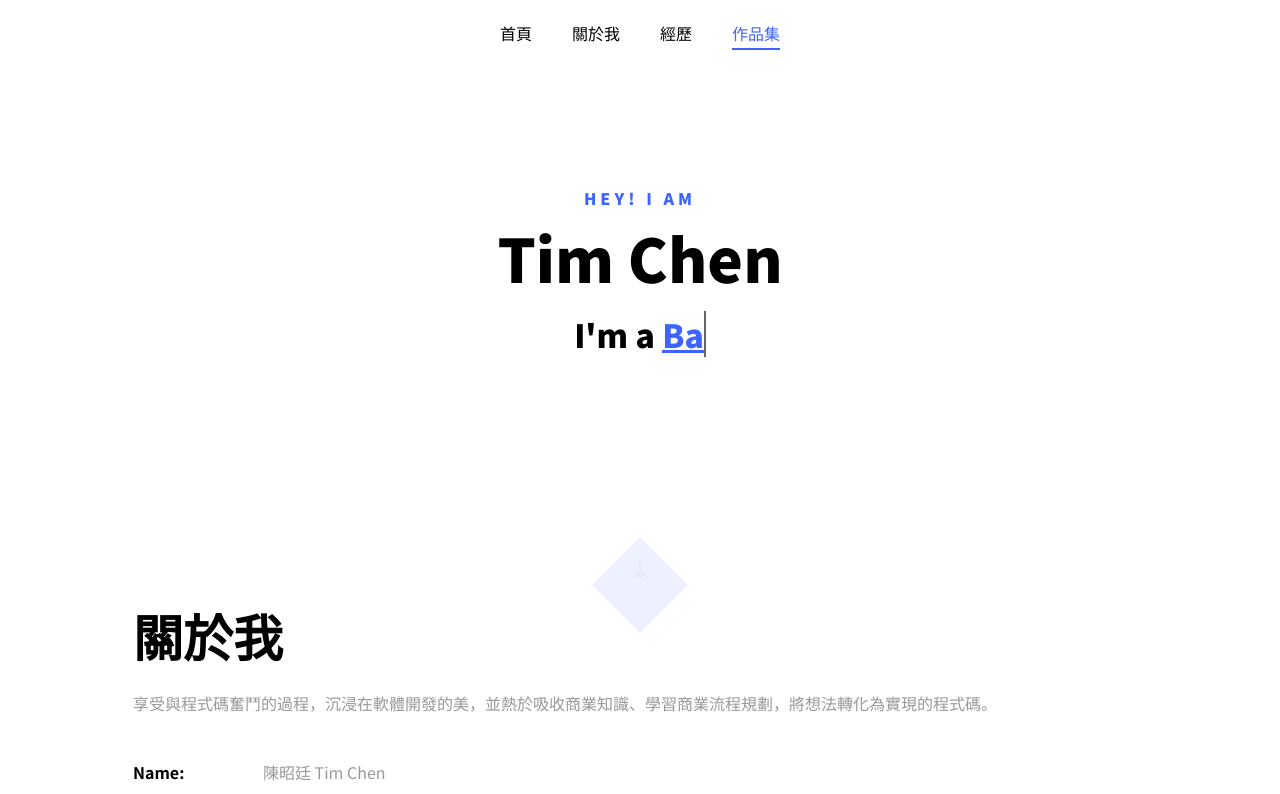
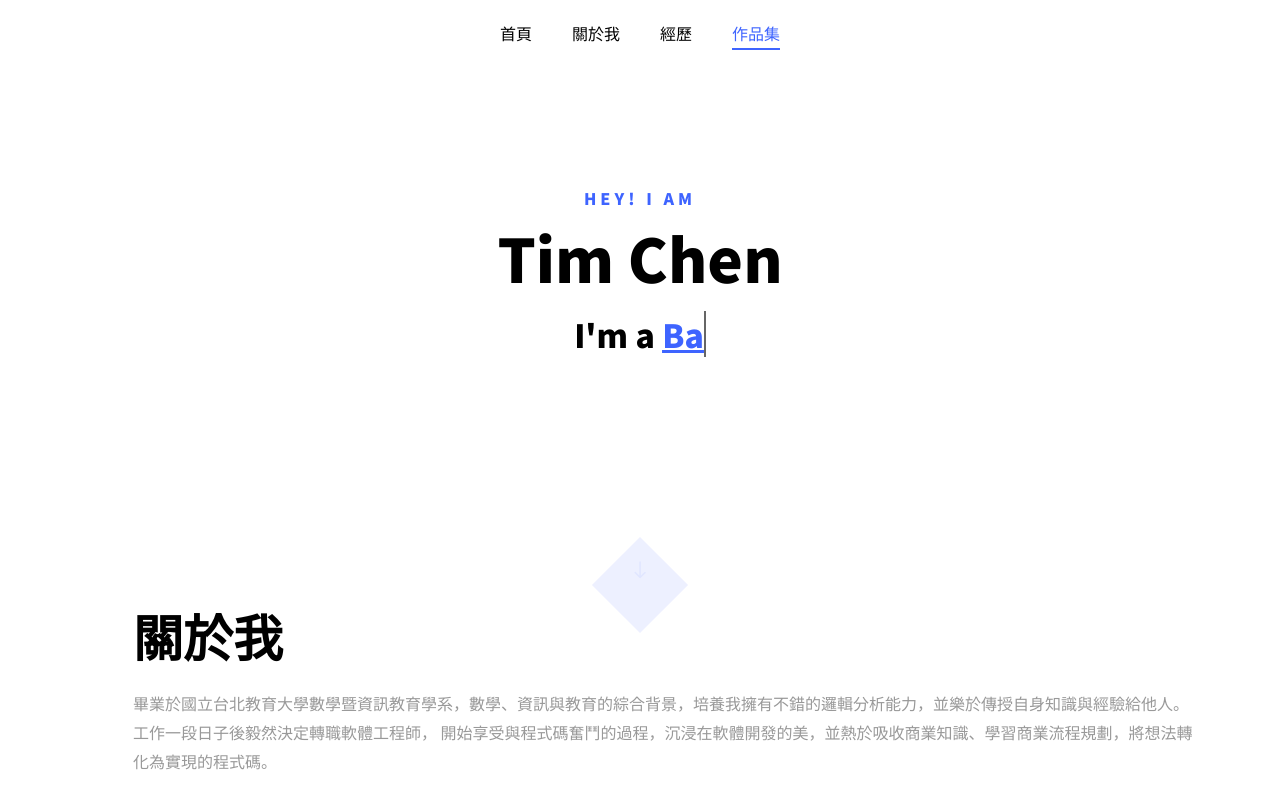
Before and after one commit to TimChen0409/Resume, a plain HTML site: page index.html in a window 1280 px wide. Shown: the top 794 px of the page. Drawn offline with nearby package versions, Linux system fonts and the light colour scheme.

Commit message:
Update index.html

```diff
--- a/index.html
+++ b/index.html
@@ -72,7 +72,7 @@
 						<div class="col-md-12 heading-section ftco-animate">
 							<h1 class="big">關於我</h1>
 							<h2 class="mb-3">關於我</h2>
-							<p>享受與程式碼奮鬥的過程，沉浸在軟體開發的美，並熱於吸收商業知識、學習商業流程規劃，將想法轉化為實現的程式碼。</p>
+							<p>畢業於國立台北教育大學數學暨資訊教育學系，數學、資訊與教育的綜合背景，培養我擁有不錯的邏輯分析能力，並樂於傳授自身知識與經驗給他人。工作一段日子後毅然決定轉職軟體工程師， 開始享受與程式碼奮鬥的過程，沉浸在軟體開發的美，並熱於吸收商業知識、學習商業流程規劃，將想法轉化為實現的程式碼。</p>
 							<ul class="about-info mt-4 px-md-0 px-2">
 								<li class="d-flex"><span>Name:</span>陳昭廷 Tim Chen</li>
 								<li class="d-flex"><span>Address:</span> <span>New Taipei City, Taiwan</span></li>
```
